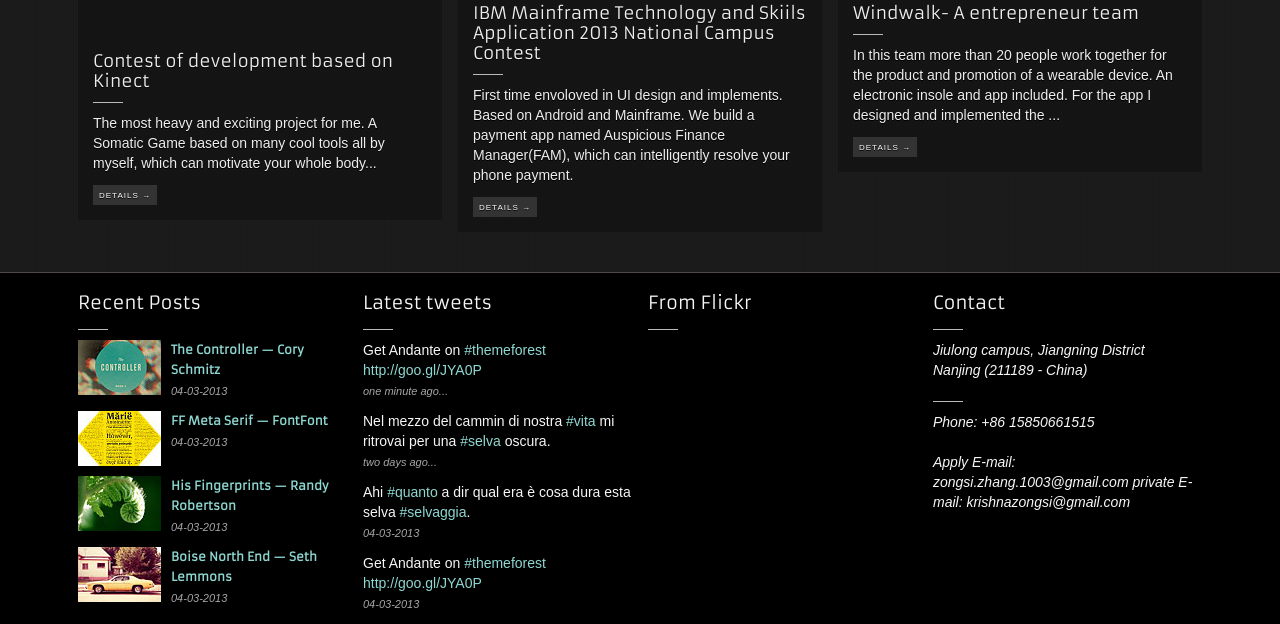
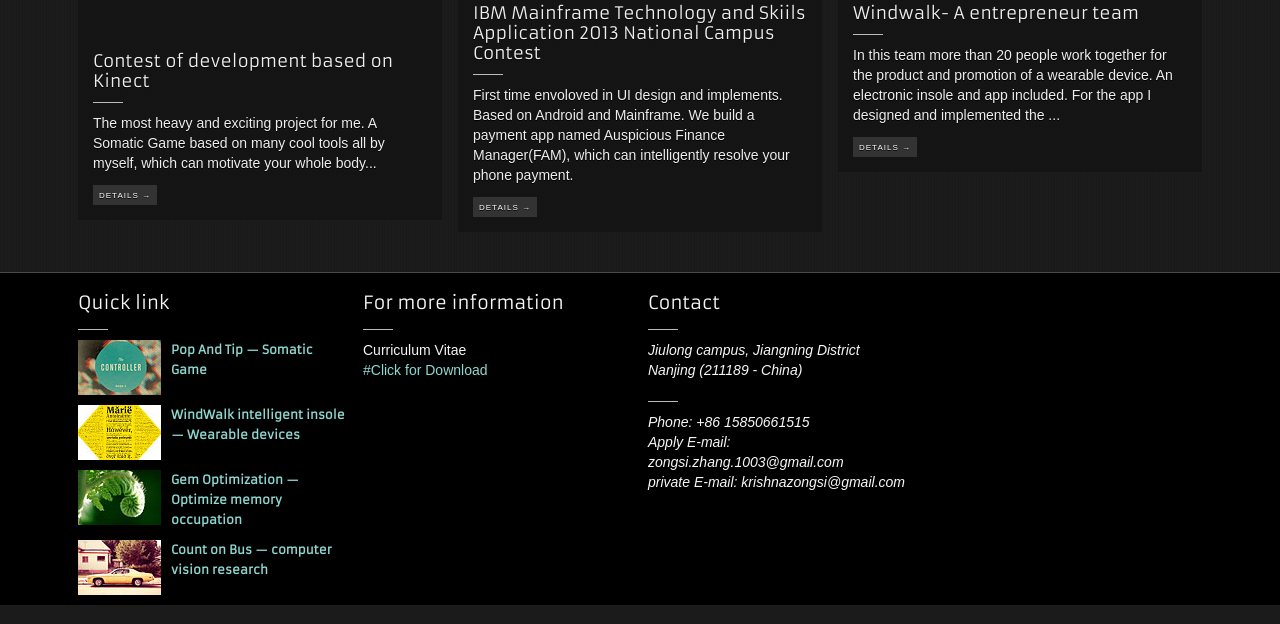
Before and after one commit to joneszhang/mysite, a PHP site: page /index-2.html in a window 1280 px wide. Shown: the part 1489-2113 px from the top of the page. Run offline with PHP 8.4, Linux system fonts and the light colour scheme; some libraries are stand-ins or nearby versions; grey boxes are pictures that could not be loaded.

Commit message:
modify the post contents

```diff
--- a/css/style.css
+++ b/css/style.css
@@ -506,6 +506,13 @@ div.pp_andante .currentTextHolder {
 .media p {
   margin-bottom: 0;
 }
+
+.media p.content {
+  margin-bottom: 5px;
+  font-size: 18px;
+}
+
+
 /* Meta extension for the blog pages */
 .meta {
   font-size: 11px;
--- a/details_kinect.html
+++ b/details_kinect.html
@@ -56,7 +56,7 @@
 		    <nav id="main-nav" class="clearfix">
 		    	<ul class="dropdown">
 				    <li class="current"><a href="index-2.html">Home</a></li>
-				    <li><a href="about.html">Intro</a>
+				    <li><a href="intro_profession.html">Intro</a>
 				        <ul>
 				            <li><a href="intro_profession.html">Profession</a></li>
 				            <li><a href="intro_club.html">Club Activity</a></li>
--- a/index-2.html
+++ b/index-2.html
@@ -56,7 +56,7 @@
 		    <nav id="main-nav" class="clearfix">
 		    	<ul class="dropdown">
 				    <li class="current"><a href="index-2.html">Home</a></li>
-				    <li><a href="about.html">Intro</a>
+				    <li><a href="intro_profession.html">Intro</a>
 				        <ul>
 				            <li><a href="intro_profession.html">Profession</a></li>
 				            <li><a href="intro_club.html">Club Activity</a></li>
@@ -239,15 +239,14 @@
 
 	    	<!-- Recent posts -->
 			<div class="span3">
-				<h3>Recent Posts</h3>
+				<h3>Quick link</h3>
 				<div class="hr_small"></div>
 
 				<!-- Post -->
 			    <div class="media">
 			    	<a class="object" data-hover="icon-zoom" href="img/content/744/content_11.jpg" data-rel="gallery"><img src="img/content/thumbs/minithumb_1.jpg" alt="Image title"></a>
 			        <div class="caption">
-				       	<h4><a href="#">The Controller &mdash; Cory Schmitz</a></h4>
-			      		<p><span>04-03-2013</span></p>
+				       	<h4><a href="details_kinect.html">Pop And Tip &mdash; Somatic Game</a></h4>
 			        </div>
 			    </div> <!-- / Post -->
 
@@ -255,8 +254,7 @@
 			    <div class="media">
 			    	<a class="object" data-hover="icon-zoom" href="img/content/744/content_1.jpg" data-rel="gallery"><img src="img/content/thumbs/minithumb_2.jpg" alt="Image title"></a>
 			        <div class="caption">
-				       	<h4><a href="#">FF Meta Serif &mdash; FontFont</a></h4>
-			      		<p><span>04-03-2013</span></p>
+				       	<h4><a href="details_windwalk.html">WindWalk intelligent insole &mdash; Wearable devices</a></h4>
 			        </div>
 			    </div> <!-- / Post -->
 
@@ -264,8 +262,7 @@
 			    <div class="media">
 			    	<a class="object" data-hover="icon-zoom" href="img/headers/header_1.jpg" data-rel="gallery"><img src="img/content/thumbs/minithumb_3.jpg" alt="Image title"></a>
 			        <div class="caption">
-				       	<h4><a href="#">His Fingerprints &mdash; Randy Robertson</a></h4>
-			      		<p><span>04-03-2013</span></p>
+				       	<h4><a href="details_gem.html">Gem Optimization &mdash; Optimize memory occupation</a></h4>
 			        </div>
 			    </div> <!-- / Post -->
 
@@ -273,28 +270,18 @@
 			    <div class="media">
 			    	<a class="object" data-hover="icon-zoom" href="img/headers/header_2.jpg" data-rel="gallery"><img src="img/content/thumbs/minithumb_4.jpg" alt="Image title"></a>
 			        <div class="caption">
-				       	<h4><a href="#">Boise North End &mdash; Seth Lemmons</a></h4>
-			      		<p><span>04-03-2013</span></p>
+				       	<h4><a href="details_countonbus.html">Count on Bus &mdash; computer vision research</a></h4>
 			        </div>
 			    </div> <!-- / Post -->
 			</div> <!-- / Recent posts -->
 
 			<!-- Twitter widget -->
 			<div class="span3">
-				<h3>Latest tweets</h3>
+				<h3>For more information</h3>
 				<div class="hr_small"></div>
-				<div class="media"><p>Get Andante on <a href="#">#themeforest</a> <a href="#">http://goo.gl/JYA0P</a><br><span>one minute ago...</span></p></div>
-				<div class="media"><p>Nel mezzo del cammin di nostra <a href="#">#vita</a> mi ritrovai per una <a href="#">#selva</a> oscura.<br><span>two days ago...</span></p></div>
-				<div class="media"><p>Ahi <a href="#">#quanto</a> a dir qual era è cosa dura esta selva <a href="#">#selvaggia</a>.<br><span>04-03-2013</span></p></div>
-				<div class="media"><p>Get Andante on <a href="#">#themeforest</a> <a href="#">http://goo.gl/JYA0P</a><br><span>04-03-2013</span></p></div>
+				<div class="media"><pi class="content">Curriculum Vitae<br><a href="#">#Click for Download</a></p></div>
 			</div> <!-- / Twitter widget -->
 
-			<!-- Flickr widget -->
-			<div class="span3 ">
-				<h3>From Flickr</h3>
-				<div class="hr_small"></div>
-				<div id="flickr-feed"></div>
-			</div> <!-- / Flickr widget -->
 
 			<!-- Contact -->
 			<div class="span3">
@@ -306,8 +293,8 @@
 				</i></p>
 				<div class="hr_small"></div>
 				<p><i>
-					Phone: +86 15850661515<br><br>
-					Apply E-mail: zongsi.zhang.1003@gmail.com
+					Phone: +86 15850661515<br>
+					Apply E-mail: zongsi.zhang.1003@gmail.com<br>
 					private E-mail: krishnazongsi@gmail.com
 				</i></p>
 			</div> <!-- / Contact -->
--- a/intro_hobies.html
+++ b/intro_hobies.html
@@ -9,7 +9,7 @@
 
   	<meta http-equiv="X-UA-Compatible" content="IE=edge,chrome=1">
 
-	<title>Andante / Elegant Responsive HTML5 Template</title>
+	<title>Zongsi.Zhang|HobiesIntro</title>
 	<meta name="description" content="Andante is a responsive business/porftolio/blog HTML5 template.">
 	<meta name="author" content="Giordano Piazza - http://www.giordanopiazza.com">
 
@@ -41,7 +41,7 @@
 
 	  		<div id="logo">
 		  		<a href="index-2.html"><img src="img/content/logo.png" alt="Andante"></a>
-		  		<span id="tagline">Elegant Responsive HTML5 Template</span>
+		  		<span id="tagline">Undergraduate soulful engineer and designer</span>
 	  		</div>
 
 		    <!-- <hgroup id="logo">
@@ -56,7 +56,7 @@
 		    <nav id="main-nav" class="clearfix">
 		    	<ul class="dropdown">
 				    <li class="current"><a href="index-2.html">Home</a></li>
-				    <li><a href="about.html">Intro</a>
+				    <li><a href="intro_profession.html">Intro</a>
 				        <ul>
 				            <li><a href="intro_profession.html">Profession</a></li>
 				            <li><a href="intro_club.html">Club Activity</a></li>
--- a/portfolio.html
+++ b/portfolio.html
@@ -56,7 +56,7 @@
 		    <nav id="main-nav" class="clearfix">
 		    	<ul class="dropdown">
 				    <li class="current"><a href="index-2.html">Home</a></li>
-				    <li><a href="about.html">Intro</a>
+				    <li><a href="intro_profession.html">Intro</a>
 				        <ul>
 				            <li><a href="intro_profession.html">Profession</a></li>
 				            <li><a href="intro_club.html">Club Activity</a></li>
```
Also changed, not shown: contact.html (+7 -29 lines).
